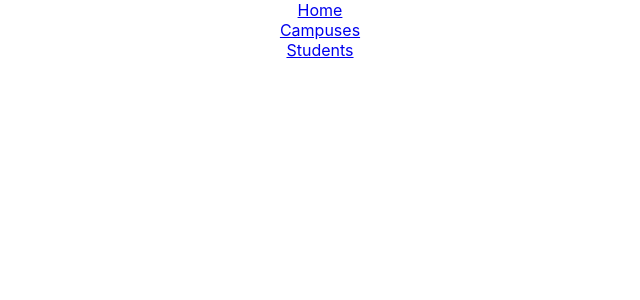
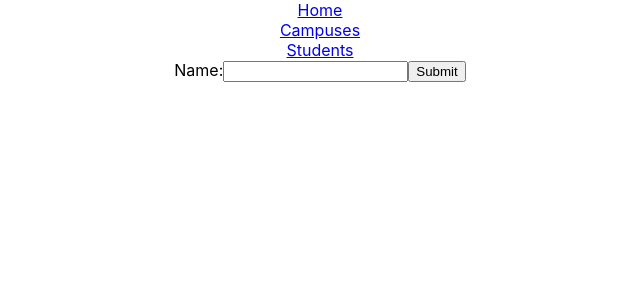
Before and after one commit to InfiniZest/TTP-Crud-Assignment-Frontend, a React (Create React App) app: page /students/new in a window 1280 px wide. Shown: the top 300 px of the page, without its empty margins (320-960 px from the left). Built offline with nearby package versions, Linux system fonts and the light colour scheme.

Commit message:
Displaying real time error message for student

```diff
--- a/src/App.js
+++ b/src/App.js
@@ -8,6 +8,7 @@ import DisplayCampus from "./components/DisplayCampus";
 import SingleCampus from "./components/SingleCampus";
 import AllStudentsContainer from "./components/AllStudentsContainer";
 import AllStudents from "./components/AllStudents";
+import NewStudent from "./components/NewStudent";
 
 function App() {
   return (
@@ -19,7 +20,8 @@ function App() {
           <Route exact path="/campuses" component={AllCampuses}></Route>
           <Route exact path="/campuses/new" component={NewCampus}></Route>
           <Route exact path="/campuses/:id" component={SingleCampus}></Route>
-          <Route exact path="/students" component={AllStudentsContainer, AllStudents}></Route>
+          <Route exact path="/students" component={AllStudentsContainer}></Route>
+          <Route exact path="/students/new" component={NewStudent}></Route>
         </Switch>
       </Router>
     </div>
--- /dev/null
+++ b/src/components/NewStudent.js
@@ -0,0 +1,67 @@
+import React, { Component } from "react";
+import { connect } from "react-redux";
+import { Link } from "react-router-dom";
+
+class NewStudent extends Component {
+    constructor(props) {
+        super(props);
+        this.handleStudentNameChange = this.handleStudentNameChange.bind(this);
+        this.handleNameOnSubmit = this.handleNameOnSubmit.bind(this);
+        this.state = {
+                        studentName: "",
+                        gpa: null,
+                        profileImageURL: "",
+                        studentFieldError: ""
+                    };
+    }
+
+    handleStudentNameChange(event) {
+        this.setState({studentName: event.target.value});
+        if(!event.target.value.includes(" ") && event.target.value.length !== 0)
+            this.setState({studentNameError: "Please add a single space between your first and last name"});
+        else
+            this.setState({studentNameError: ""});
+
+    }
+
+    // TODO
+    handleGPAChange(event) {
+        this.setState({studentName: event.target.value});
+        if(!event.target.value.includes(" ") && event.target.value.length !== 0)
+            this.setState({studentNameError: "Please add a single space between your first and last name"});
+        else
+            this.setState({studentNameError: ""});
+
+    }
+
+    // TODO
+    handleProfileImageChange(event) {
+        this.setState({studentName: event.target.value});
+        if(!event.target.value.includes(" ") && event.target.value.length !== 0)
+            this.setState({studentNameError: "Please add a single space between your first and last name"});
+        else
+            this.setState({studentNameError: ""});
+
+    }
+
+    handleNameOnSubmit(event) {
+
+    }
+
+    render() {
+        return(
+            <div>
+                <form onSubmit={this.handleNameOnSubmit}>
+                    <label>
+                        Name:
+                        <input type="text" name="name" onChange={this.handleStudentNameChange}/>
+                    </label>
+                        <input type="submit" value="Submit" className="submitNewStudent"/>
+                </form>
+                <p>{this.state.studentNameError}</p>
+            </div>
+        );
+    }
+}
+
+export default NewStudent;
```
